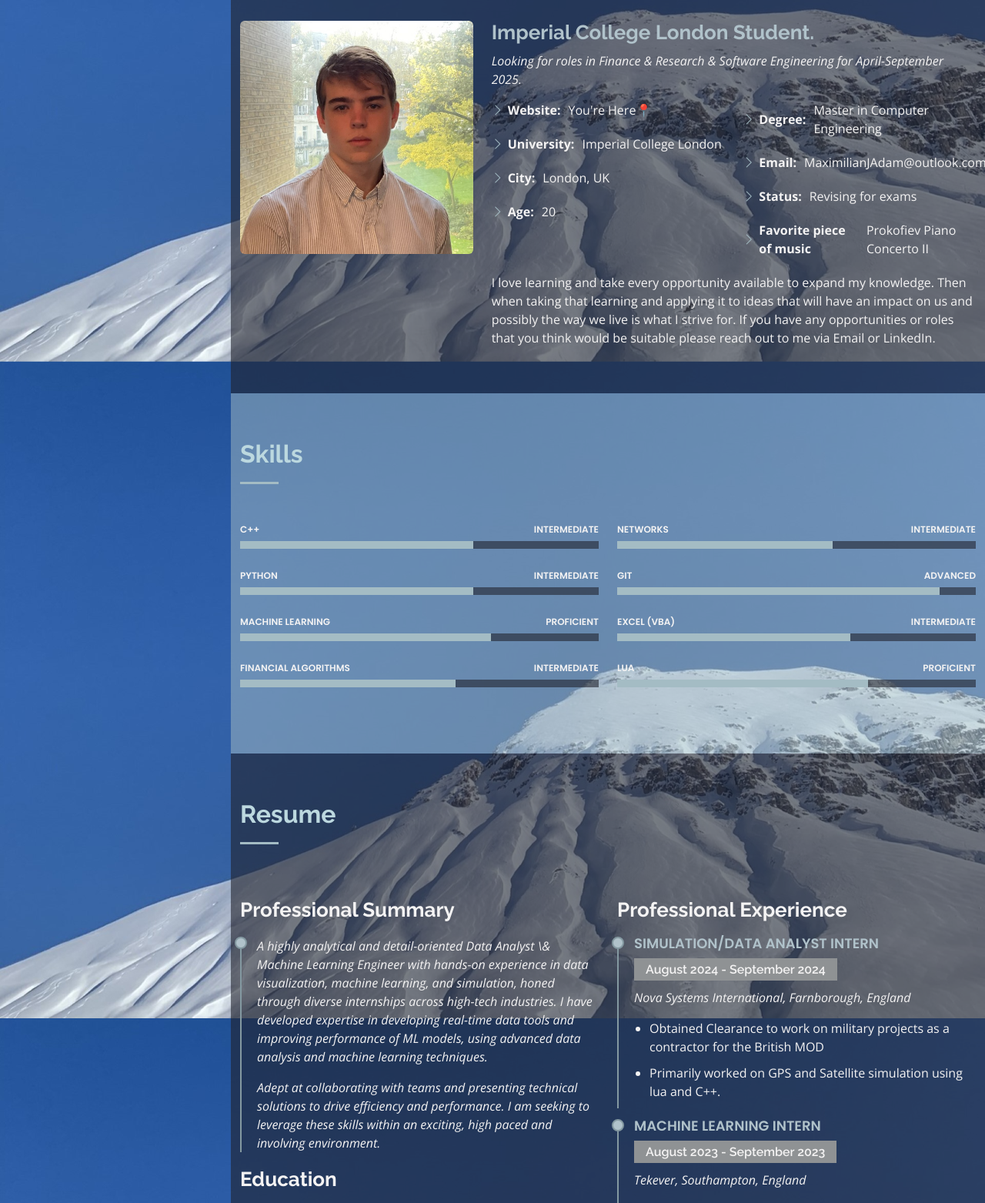
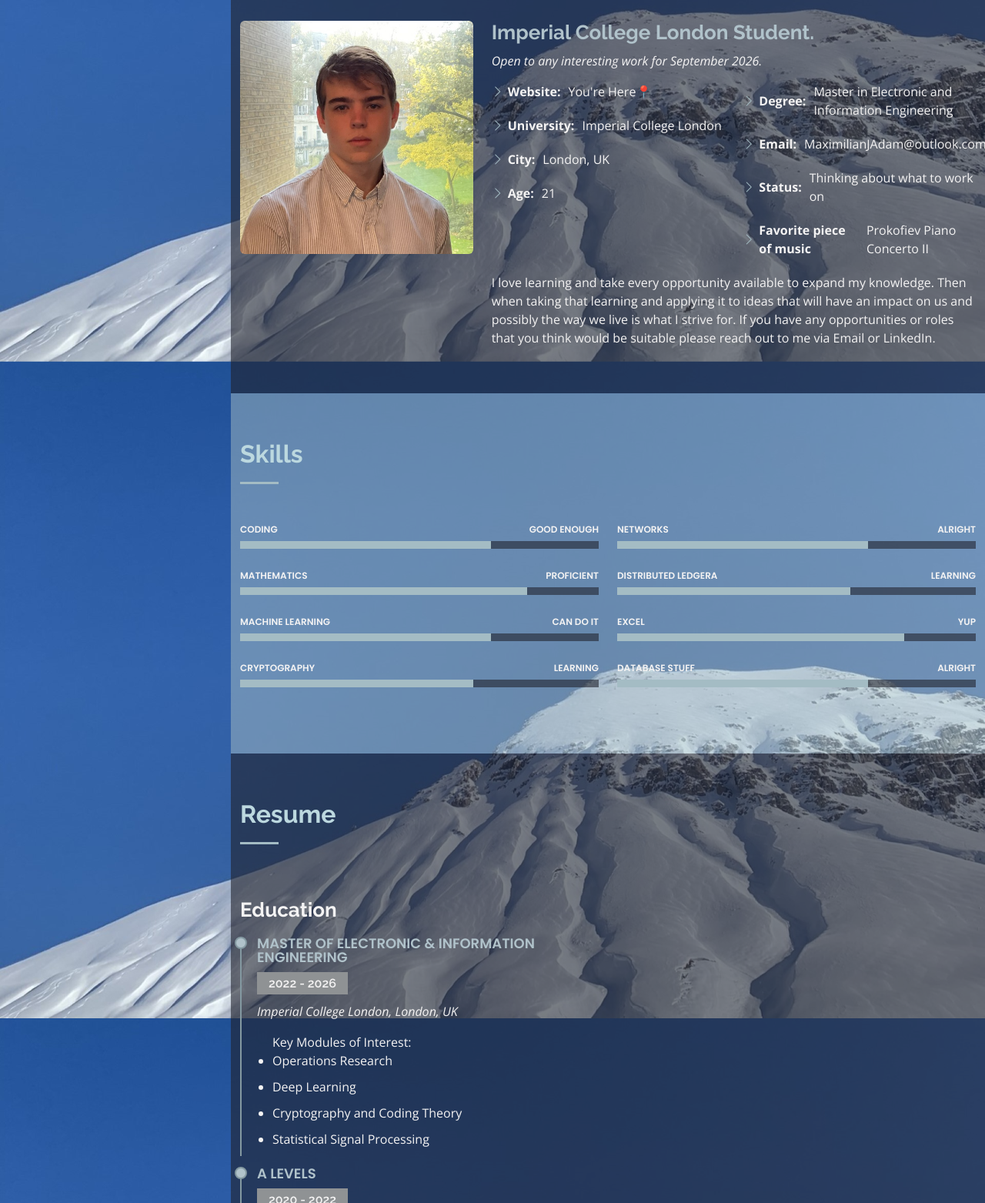
Before and after one commit to Maximilian-Adam/Maximilian-Adam.github.io, a plain HTML site: page index.html in a window 1280 px wide. Shown: the part 1237-2800 px from the top of the page at 77% size. Drawn offline with nearby package versions, Linux system fonts and the light colour scheme.

Commit message:
Revise personal information and experience details
Updated personal details including age, education, and skills. Revised project descriptions and professional experience.

```diff
--- a/index.html
+++ b/index.html
@@ -72,7 +72,7 @@
   <section id="hero" class="d-flex flex-column justify-content-center align-items-center">
     <div class="hero-container" data-aos="fade-in">
       <h1>Maximilian Adam</h1>
-      <p>I'm a <span class="typed" data-typed-items="Student, Avid Researcher, Software Engineer, Pianist"></span></p>
+      <p>I'm a <span class="typed" data-typed-items="Student, Avid Researcher, Pianist"></span></p>
     </div>
   </section><!-- End Hero -->
 
@@ -84,7 +84,7 @@
 
         <div class="section-title">
           <h2>About</h2>
-          <p>Hello! I'm Max, a 20 year old computer engineering student currently in my 3<sup>rd</sup> year at Imperial College London studying for an MEng in Electronic and Information Engineering. From my degree so far I have built up a solid foundation in Machine Learning, Software Engineering, Computer Architecture, Information Processing and Compiler and CPU Design, and am currently on course for a 1<sup>st</sup>. Outside of my course I take part in the Investment, Data science, Algorithmic trading and Blockchain societies. I also have a great interest in developing AI models individually and have worked on many ML models utilizing LSTMs, neural networks, GBMs, transformers, and YOLO. Hopefully I will soon begin posting some of the stuff I love researching and sometimes writing a bit about here, like new ideas in quantum gravity, computer architectures, machine learning architectures, conciousness and quantum finance.</p>
+          <p>Hello! I'm Max, a 21 year old computer engineering student currently in my 4<sup>th</sup> year at Imperial College London studying for an MEng in Electronic and Information Engineering. From my learning I have built a strong foundation in a diverse set of disciplines: Cryptography, Simulation, Machine Learning, Software Engineering, Computer Architecture, Information Processing, Compilers and CPU Design. Currently I am on track for a 1<sup>st</sup> in my degree. Outside of my course I take part in the Investment, Data science, Algorithmic trading and Blockchain societies. I also have a great interest in developing AI models individually and have worked on many ML models utilizing LSTMs, neural networks, GBMs, transformers, and YOLO. Hopefully I will soon begin posting some of the stuff I love researching and sometimes writing a bit about here, like new ideas in quantum gravity, computer architectures, machine learning architectures, conciousness and quantum finance.</p>
           <p style="padding-top: 0.5rem; text-align: 2rem;"> Away from Academia I love playing the piano, and am currently working on Morceaux de fantaisie, Op. 3: No. 1, Elegie in E-Flat Minor by Sergei Rachmaninoff. Physically I enjoy bouldering and boxing, loving the mental flexibility that is required to excel at both. I am currently reading Fooled by Randomness by Nassim Nicholas Taleb with my favorite genres of books to read being financial, sci-fi and books on the history of science.
         </div>
 
@@ -95,7 +95,7 @@
           <div class="col-lg-8 pt-4 pt-lg-0 content" data-aos="fade-left">
             <h3>Imperial College London Student.</h3>
             <p class="fst-italic">
-              Looking for roles in Finance &amp; Research &amp; Software Engineering for April-September 2025.
+              Open to any interesting work for September 2026.
             </p>
             <div class="row">
               <div class="col-lg-6">
@@ -103,14 +103,14 @@
                   <li><i class="bi bi-chevron-right"></i> <strong>Website:</strong> <span>You're Here📍</span></li>
                   <li><i class="bi bi-chevron-right"></i> <strong>University:</strong> <span>Imperial College London</span></li>
                   <li><i class="bi bi-chevron-right"></i> <strong>City:</strong> <span>London, UK</span></li>
-                  <li><i class="bi bi-chevron-right"></i> <strong>Age:</strong> <span>20</span></li>
+                  <li><i class="bi bi-chevron-right"></i> <strong>Age:</strong> <span>21</span></li>
                 </ul>
               </div>
               <div class="col-lg-6">
                 <ul>
-                  <li><i class="bi bi-chevron-right"></i> <strong>Degree:</strong> <span>Master in Computer Engineering</span></li>
+                  <li><i class="bi bi-chevron-right"></i> <strong>Degree:</strong> <span>Master in Electronic and Information Engineering</span></li>
                   <li><i class="bi bi-chevron-right"></i> <strong>Email:</strong> <span>MaximilianJAdam@outlook.com</span></li>
-                  <li><i class="bi bi-chevron-right"></i> <strong>Status:</strong> <span>Revising for exams</span></li>
+                  <li><i class="bi bi-chevron-right"></i> <strong>Status:</strong> <span>Thinking about what to work on</span></li>
                   <li><i class="bi bi-chevron-right"></i> <strong>Favorite piece of music</strong> <span>Prokofiev Piano Concerto II</span></li>
                 </ul>
               </div>
@@ -186,30 +186,30 @@
           <div class="col-lg-6" data-aos="fade-up">
 
             <div class="progress">
-              <span class="skill">C++ <i class="val">Intermediate</i></span>
-              <div class="progress-bar-wrap">
-                <div class="progress-bar" role="progressbar" aria-valuenow="65" aria-valuemin="0" aria-valuemax="100"></div>
-              </div>
-            </div>
-
-            <div class="progress">
-              <span class="skill">Python <i class="val">Intermediate</i></span>
-              <div class="progress-bar-wrap">
-                <div class="progress-bar" role="progressbar" aria-valuenow="65" aria-valuemin="0" aria-valuemax="100"></div>
-              </div>
-            </div>
-
-            <div class="progress">
-              <span class="skill">Machine Learning <i class="val">proficient</i></span>
+              <span class="skill">Coding <i class="val">Good enough</i></span>
               <div class="progress-bar-wrap">
                 <div class="progress-bar" role="progressbar" aria-valuenow="70" aria-valuemin="0" aria-valuemax="100"></div>
               </div>
             </div>
 
             <div class="progress">
-              <span class="skill">Financial Algorithms <i class="val">Intermediate</i></span>
+              <span class="skill">Mathematics <i class="val">Proficient</i></span>
               <div class="progress-bar-wrap">
-                <div class="progress-bar" role="progressbar" aria-valuenow="60" aria-valuemin="0" aria-valuemax="100"></div>
+                <div class="progress-bar" role="progressbar" aria-valuenow="80" aria-valuemin="0" aria-valuemax="100"></div>
+              </div>
+            </div>
+
+            <div class="progress">
+              <span class="skill">Machine Learning <i class="val">Can do it</i></span>
+              <div class="progress-bar-wrap">
+                <div class="progress-bar" role="progressbar" aria-valuenow="70" aria-valuemin="0" aria-valuemax="100"></div>
+              </div>
+            </div>
+
+            <div class="progress">
+              <span class="skill">Cryptography <i class="val">Learning</i></span>
+              <div class="progress-bar-wrap">
+                <div class="progress-bar" role="progressbar" aria-valuenow="65" aria-valuemin="0" aria-valuemax="100"></div>
               </div>
             </div>
 
@@ -218,28 +218,28 @@
           <div class="col-lg-6" data-aos="fade-up" data-aos-delay="100">
 
             <div class="progress">
-              <span class="skill">Networks <i class="val">Intermediate</i></span>
+              <span class="skill">Networks <i class="val">Alright</i></span>
               <div class="progress-bar-wrap">
-                <div class="progress-bar" role="progressbar" aria-valuenow="60" aria-valuemin="0" aria-valuemax="100"></div>
+                <div class="progress-bar" role="progressbar" aria-valuenow="70" aria-valuemin="0" aria-valuemax="100"></div>
               </div>
             </div>
 
             <div class="progress">
-              <span class="skill">Git <i class="val">Advanced</i></span>
-              <div class="progress-bar-wrap">
-                <div class="progress-bar" role="progressbar" aria-valuenow="90" aria-valuemin="0" aria-valuemax="100"></div>
-              </div>
-            </div>
-
-            <div class="progress">
-              <span class="skill">Excel (VBA)<i class="val">Intermediate</i></span>
+              <span class="skill">Distributed Ledgera <i class="val">Learning </i></span>
               <div class="progress-bar-wrap">
                 <div class="progress-bar" role="progressbar" aria-valuenow="65" aria-valuemin="0" aria-valuemax="100"></div>
               </div>
             </div>
 
             <div class="progress">
-              <span class="skill">Lua <i class="val">proficient</i></span>
+              <span class="skill">Excel<i class="val">Yup</i></span>
+              <div class="progress-bar-wrap">
+                <div class="progress-bar" role="progressbar" aria-valuenow="80" aria-valuemin="0" aria-valuemax="100"></div>
+              </div>
+            </div>
+
+            <div class="progress">
+              <span class="skill">Database stuff <i class="val">Alright</i></span>
               <div class="progress-bar-wrap">
                 <div class="progress-bar" role="progressbar" aria-valuenow="70" aria-valuemin="0" aria-valuemax="100"></div>
               </div>
@@ -264,14 +264,6 @@
 
         <div class="row">
           <div class="col-lg-6" data-aos="fade-up">
-            <h3 class="resume-title">Professional Summary</h3>
-            <div class="resume-item pb-0">
-              <p><em>
-                A highly analytical and detail-oriented Data Analyst \& Machine Learning Engineer with hands-on experience in data visualization, machine learning, and simulation, honed through diverse internships across high-tech industries. I have developed expertise in developing real-time data tools and improving performance of ML models, using advanced data analysis and machine learning techniques. </em></p>
-              <p><em>
-                Adept at collaborating with teams and presenting technical solutions to drive efficiency and performance. I am seeking to leverage these skills within an exciting, high paced and involving environment. </em></p>
-            </div>
-
             <h3 class="resume-title">Education</h3>
             <div class="resume-item">
               <h4>Master of Electronic & Information Engineering</h4>
@@ -280,7 +272,9 @@
               <ul>
                 Key Modules of Interest:
                 <li>Operations Research</li>
-                <li>Machine Learning</li>
+                <li>Deep Learning</li>
+                <li>Cryptography and Coding Theory</li>
+                <li>Statistical Signal Processing</li>
               </ul>
             </div>
             <div class="resume-item">
@@ -295,23 +289,39 @@
                 <li>President of Engineering Society</li>
               </ul>
             </div>
-            <h3 class="resume-title">Professional Affiliations</h3>
-            <div class="resume-item pb-0">
+            <div class="resume-item">
+              <h4>Projects</h4>
               <ul>
-                <li>Student Member, Institution of Engineering and Technology (IET)</li>
-                <li>Luminaries Club, Future Fellow</li>
+                <li>Developed and documented various projects including a compiler, RL In hand manipulator, neural network mini-library, balancing robot, CPU in Verilog, and various ML models utilizing LSTMs, neural networks, GBMs, transformers, and YOLO.</li>
+                <li>Enjoy engaging in diverse competitions and challenges, including IBM's Hackathon, Jane Street's Monthly Puzzles, IC Hack, Imperial Algothon, Citadels Correlation One and Numerai's Data Science Tournament.</li>
+                <li>Love researching and sometimes writing a bit about ideas in quantum gravity, computer architectures, machine learning architectures and conciousness.</li>
               </ul>
             </div>
-          </div>
+            <div class="resume-item">
+              <h4>Skills & Interests</h4>
+              <ul>
+                <li>Programming Languages: Python (Pandas, Scikit-Learn, Pytorch, Tensorflow), C++, MATLAB, SQL, Lua, XML, Go, Rust.</li>
+                <li>Areas of Expertise: Statistical Analysis, Machine Learning, Simulation, Data Visualisation, Cryptography.</li>
+                <li>Spend most of my free time playing Piano, Boxing and Climbing.</li>
+              </ul>
+            </div>
           <div class="col-lg-6" data-aos="fade-up" data-aos-delay="100">
             <h3 class="resume-title">Professional Experience</h3>
+            <div class="resume-item">
+              <h4>Research Intern</h4>
+              <h5>August 2024 - September 2024</h5>
+              <p><em>Veriphi Labs, London, England</em></p>
+              <ul>
+                <li>Worked on Fully Homomorphic Encryption for Multi Party Computation (MPC)</li>
+              </ul>
+            </div>
             <div class="resume-item">
               <h4>Simulation/Data Analyst Intern</h4>
               <h5>August 2024 - September 2024</h5>
               <p><em>Nova Systems International, Farnborough, England</em></p>
               <ul>
-                <li>Obtained Clearance to work on military projects as a contractor for the British MOD</li>
-                <li>Primarily worked on GPS and Satellite simulation using lua and C++.</li>
+                <li>Simulated highly complex conflict scenarios</li>
+                <li>GPS and Satellite simulation using lua and C++</li>
               </ul>
             </div>
             <div class="resume-item">
@@ -323,7 +333,7 @@
                 <li>Enhanced model robustness via data cleaning, transformation, and visualization with Python (Pandas, Scikit-learn, NumPy) and FiftyOne.</li>
                 <li>Performed research into alternative ways of producing datasets and modifying existing ones to enhance model performance</li>
                 <li>Collaborated with team throughout to define and meet model performance goals.</li>
-                <li> Provided write ups for all key areas worked on, summarising viability and effectiveness of each idea involved. </li>
+                <li>Provided write ups for all key areas worked on, summarising viability and effectiveness of each idea involved. </li>
               </ul>
             </div>
             <div class="resume-item">
```
